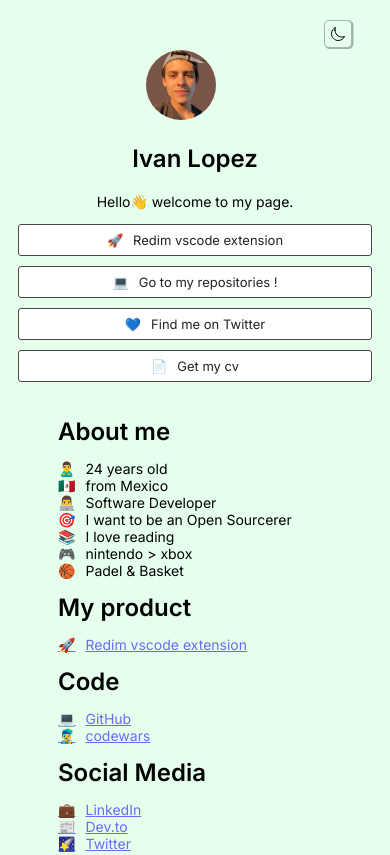
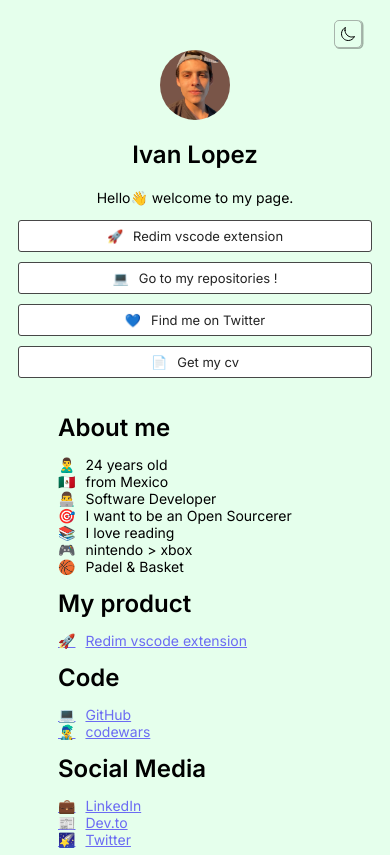
Before and after one commit to ivlopez03/ivlopez03.github.io, a website: page index.html in a window 390 px wide. Shown: the top 855 px of the page. Drawn offline with nearby package versions, Linux system fonts and the light colour scheme.

Commit message:
Fix responsive

```diff
--- a/index.html
+++ b/index.html
@@ -11,13 +11,15 @@
     <title>Ivan Lopez</title>
 </head>
 <body>
-    <button class="switch" id="switch">
-        <span id="light"><ion-icon name="sunny-outline" ></ion-icon></span>
-        <span id="dark"><ion-icon name="moon-outline"></ion-icon></span>
-    </button>
-    <main>
+    <div style="height: 30px;">
+        <button class="switch" id="switch">
+            <span id="light"><ion-icon name="sunny-outline" ></ion-icon></span>
+            <span id="dark"><ion-icon name="moon-outline"></ion-icon></span>
+        </button>
+    </div>
+    <main >
         <section class="mypage">
-            <img src="/assets/IMG_0613-removebg-preview-optimized.webp" alt="" style="width: 70px;height: 70px; border-radius:50%; object-fit: cover;">
+            <img src="/assets/IMG_0613-removebg-preview-optimized.webp" alt="" style="width: 70px;height: 70px; border-radius:50%; object-fit: cover; display: flex; margin: 0 auto;">
             <h1>Ivan Lopez</h1>
             <p>Hello👋 welcome to my page. </p>
         </section>
--- a/style.css
+++ b/style.css
@@ -1,7 +1,7 @@
 body{
     background-color: #e5ffec;
     font-family: 'Inter';
-    margin-top: 50px;
+    margin-top: 20px;
     transition: 0.2s ease all;
 }
 
@@ -13,8 +13,8 @@
 
 .switch{
     position: relative;
-    top: -30px;
-    right: 30px;
+    top: 0px;
+    right: 20px;
     float: right;
     border-radius: 5px;
     border: none;
```
